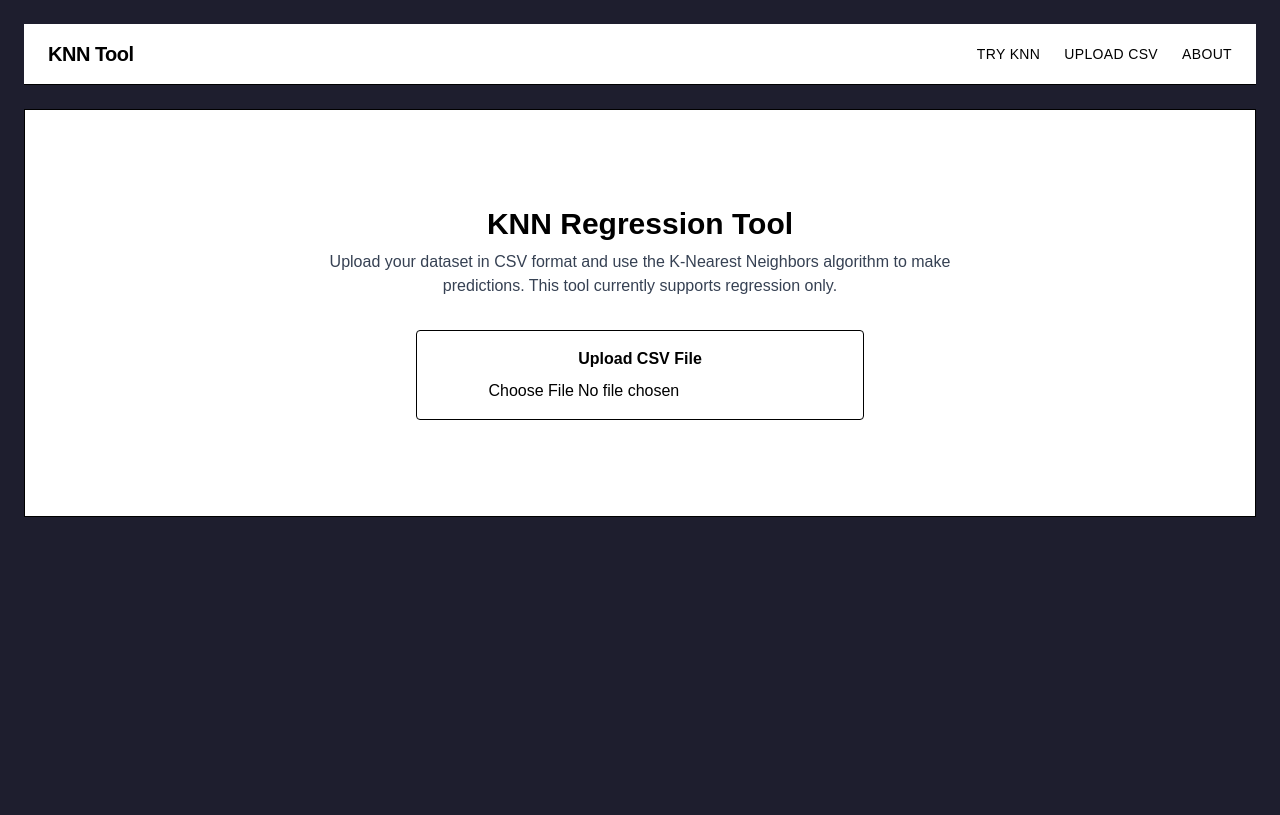
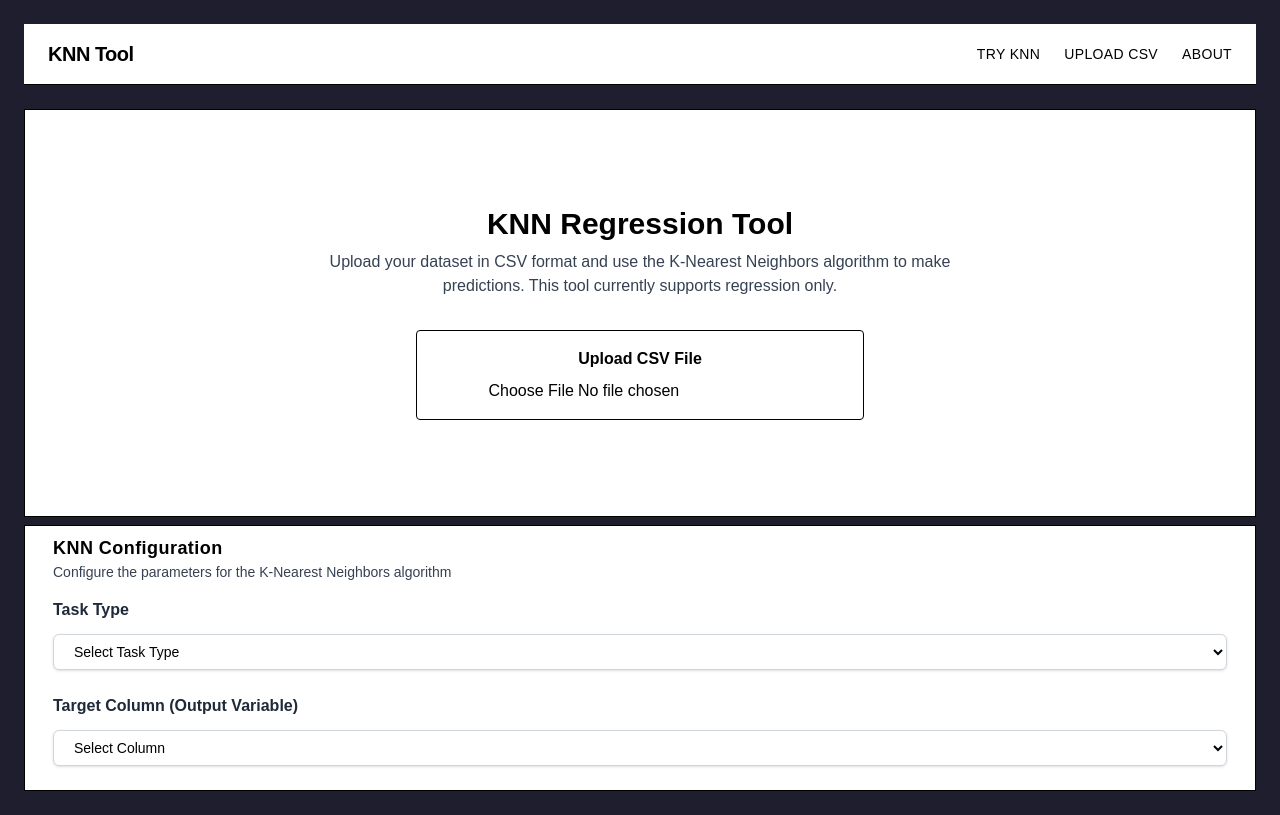
Before and after one commit to ml-workbench/knn, a Next.js app: page /knn in a window 1280 px wide. Built offline with nearby package versions, Linux system fonts and the light colour scheme.

Commit message:
feat: knn configuraion ui part , not complete

```diff
--- a/src/app/knn/page.tsx
+++ b/src/app/knn/page.tsx
@@ -1,7 +1,9 @@
 import CSVUpload from "@/components/CsvUpload";
+import KnnConfiguration from "@/components/KnnConfiguration";
 
 export default function knn() {
   return (
+    <>
     <div className="text-center py-24 border border-black bg-white text-black">
       <div className="max-w-2xl mx-auto text-center mb-8">
         <h2 className="text-3xl font-bold mb-2">KNN Regression Tool</h2>
@@ -14,6 +16,9 @@ export default function knn() {
 
 
       <CSVUpload />
+
     </div>
+    <KnnConfiguration/>
+    </>
   );
 }
--- a/src/components/HeroSection.tsx
+++ b/src/components/HeroSection.tsx
@@ -15,6 +15,7 @@ export default function HeroSection() {
         <Button href="/knn" bgcolor="white" textcolor="black">Get Started</Button>
         <Button href="#" bgcolor="black" textcolor="white">Learn More</Button>
       </div>
+
     </div>
   );
 }
--- /dev/null
+++ b/src/components/KnnConfiguration.tsx
@@ -0,0 +1,55 @@
+interface TaskProps {
+  taskType: string;
+}
+export default function KnnConfiguration({ taskType }: TaskProps) {
+  return (
+    <div className="my-2 py-2 border border-black bg-white text-black shadow-none">
+      <div className="flex items-center gap-2 text-lg font-bold tracking-wide">
+        <div className="h-5 w-5" />
+        KNN Configuration
+      </div>
+
+      <div className="text-sm px-7 text-gray-700">
+        Configure the parameters for the K-Nearest Neighbors algorithm
+      </div>
+
+
+     {/* Select Task Part */}
+      <div className="px-7 my-4">
+        <div className="grid gap-6 ">
+          <div className="grid gap-2">
+            <label htmlFor="task-type" className="block font-semibold text-gray-800 mb-1">
+              Task Type
+            </label>
+            <select id="task-type"
+              name="task-type"
+              value={taskType}
+              className="block w-full px-4 py-2 border border-gray-300 bg-white text-sm rounded-md shadow-sm focus:outline-none focus:ring-2 focus:ring-black"
+            >
+                <option value="">Select Task Type</option>
+                <option value="classification">Classification</option>
+                <option value="regression">Regression</option>
+            </select>
+          </div>
+
+
+     {/* Select Target Column Part */}
+          <div className="grid gap-2">
+            <label htmlFor="task-type" className="block font-semibold text-gray-800 mb-1">
+              Target Column (Output Variable)
+            </label>
+            <select id="task-type"
+              name="task-type"
+              value={taskType}
+              className="block w-full px-4 py-2 border border-gray-300 bg-white text-sm rounded-md shadow-sm focus:outline-none focus:ring-2 focus:ring-black"
+            >
+                <option value="">Select Column</option>
+                <option value="dynamic">dynamic</option>
+                <option value="dynamic">dynamic</option>
+            </select>
+          </div>
+        </div>
+      </div>
+    </div>
+  );
+}
```
